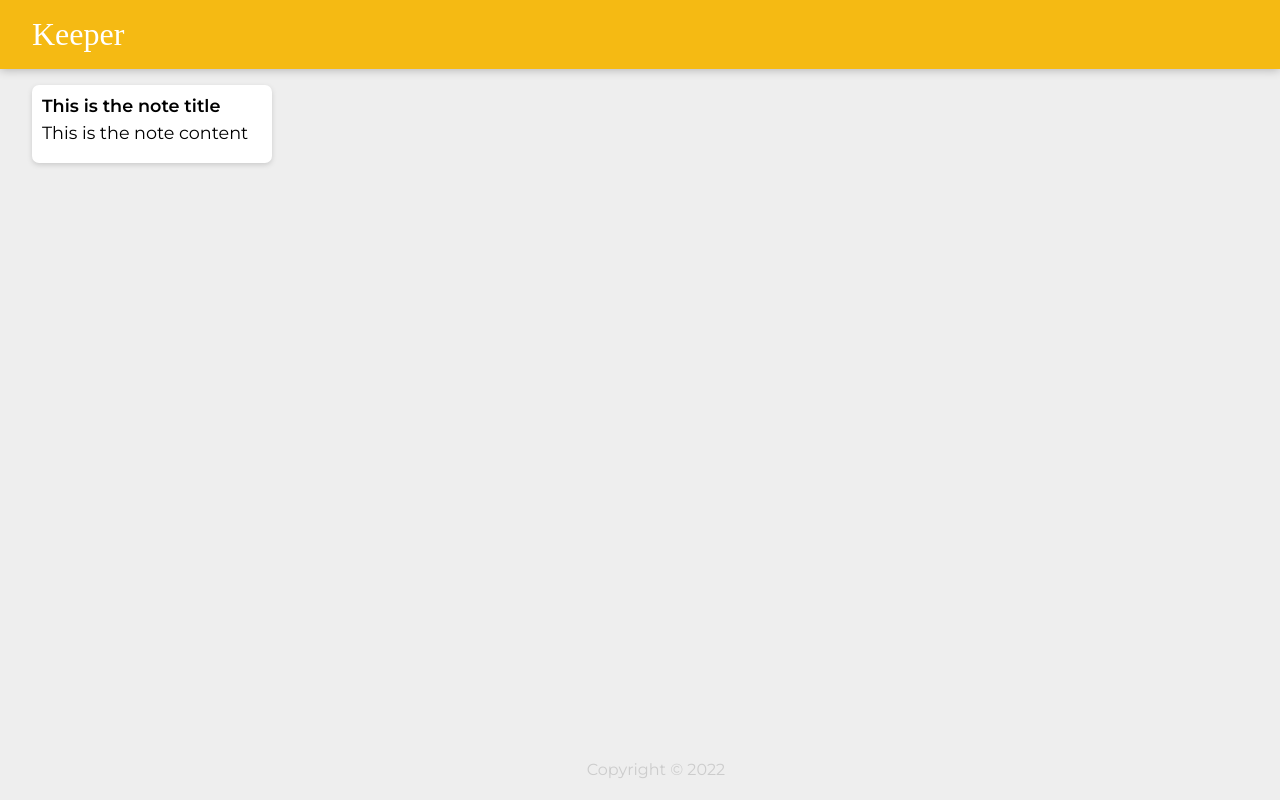
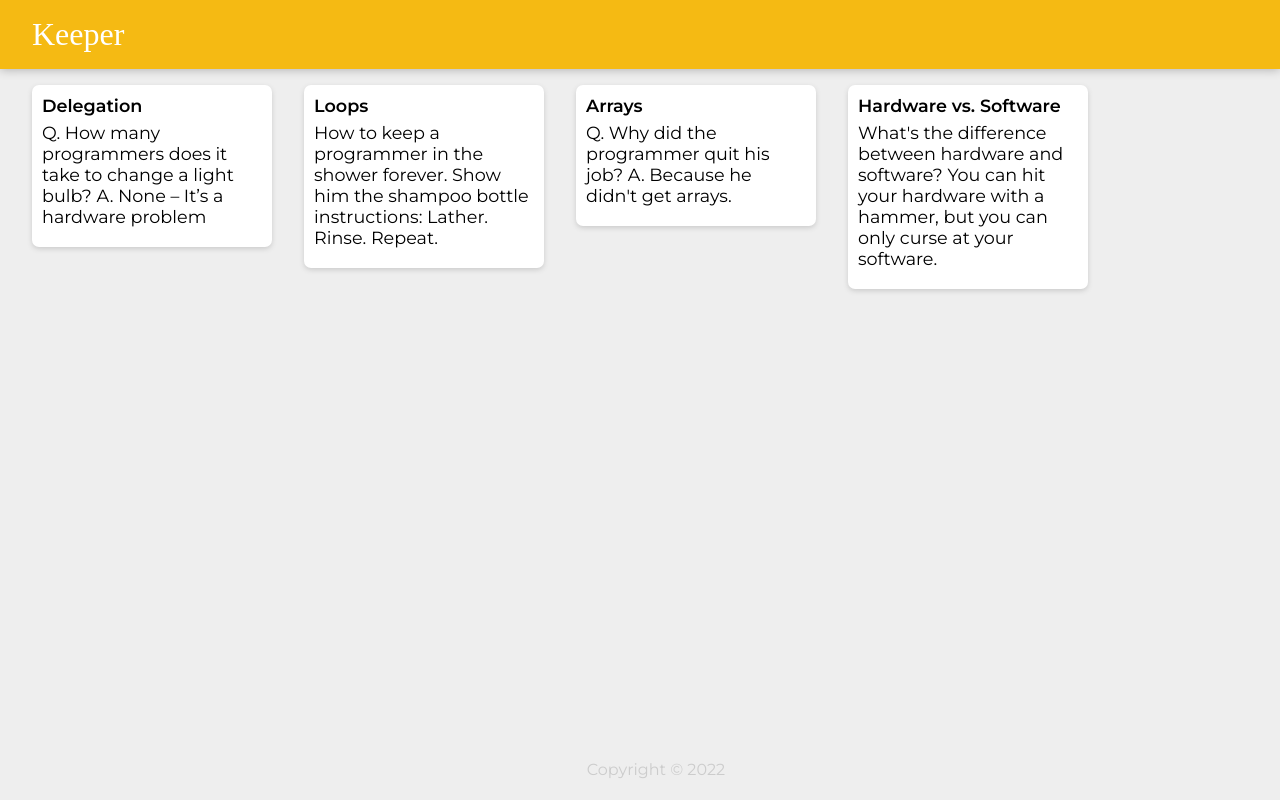
Before and after one commit to Boston343/Keeper, a React (Create React App) app: page / in a window 1280 px wide. Built offline with nearby package versions, Linux system fonts and the light colour scheme; a web font is replaced by a local one.

Commit message:
notes are now added using array.map, imported from notes.js

```diff
--- a/src/components/App.jsx
+++ b/src/components/App.jsx
@@ -2,12 +2,19 @@
 import Header from "./Header";
 import Footer from "./Footer";
 import Note from "./Note";
+import notes from "../notes";
+
+function createNote(note) {
+  return <Note key={note.key} title={note.title} content={note.content} />;
+}
 
 function App() {
   return (
     <div>
       <Header />
-      <Note />
+
+      {notes.map(createNote)}
+
       <Footer />
     </div>
   );
--- a/src/components/Note.jsx
+++ b/src/components/Note.jsx
@@ -1,10 +1,10 @@
 import React from "react";
 
-function Note() {
+function Note(props) {
   return (
     <div className="note">
-      <h1>This is the note title</h1>
-      <p>This is the note content</p>
+      <h1>{props.title}</h1>
+      <p>{props.content}</p>
     </div>
   );
 }
--- /dev/null
+++ b/src/notes.js
@@ -0,0 +1,28 @@
+const notes = [
+  {
+    key: 1,
+    title: "Delegation",
+    content:
+      "Q. How many programmers does it take to change a light bulb? A. None – It’s a hardware problem",
+  },
+  {
+    key: 2,
+    title: "Loops",
+    content:
+      "How to keep a programmer in the shower forever. Show him the shampoo bottle instructions: Lather. Rinse. Repeat.",
+  },
+  {
+    key: 3,
+    title: "Arrays",
+    content:
+      "Q. Why did the programmer quit his job? A. Because he didn't get arrays.",
+  },
+  {
+    key: 4,
+    title: "Hardware vs. Software",
+    content:
+      "What's the difference between hardware and software? You can hit your hardware with a hammer, but you can only curse at your software.",
+  },
+];
+
+export default notes;
```
